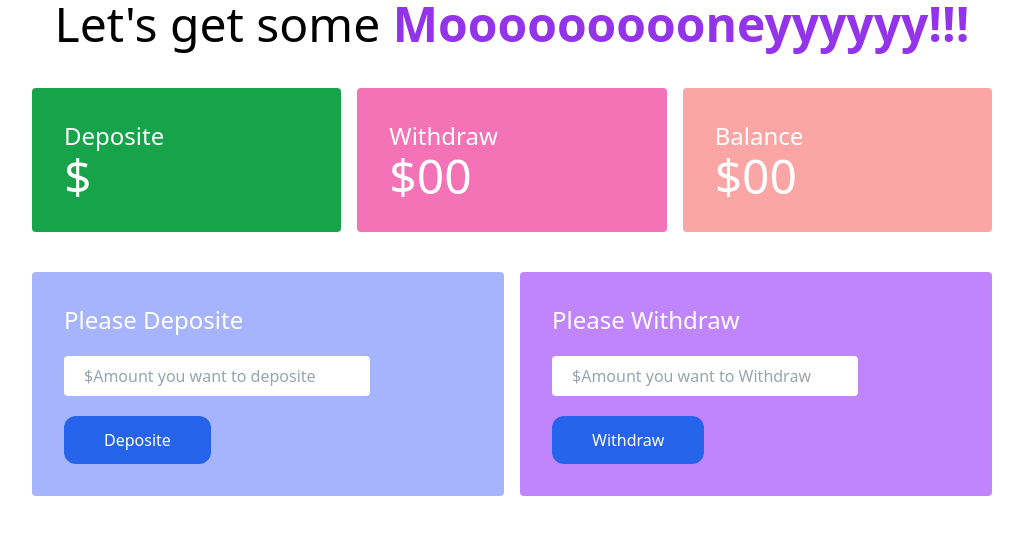
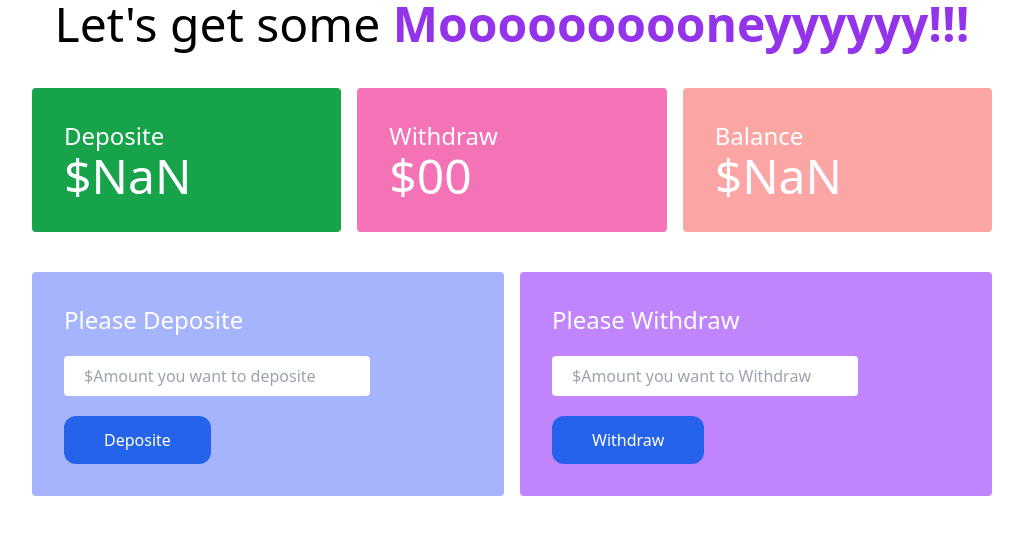
Before and after one commit to NizamUddin07/Baper_hotel, a plain HTML site: page bank.html in a window 1280 px wide. Both pictures are taken after a click on the button "Deposite". Shown: the whole page, without its empty margins (128-1151 px from the left). Drawn offline with nearby package versions, Linux system fonts and the light colour scheme.

Commit message:
calculation added for diposite and total balance

```diff
--- a/Js/deposite.js
+++ b/Js/deposite.js
@@ -1,14 +1,52 @@
 document.getElementById('btn-deposite').addEventListener('click', function(){
 
     const depositeField = document.getElementById('deposite-field');
-    const depositeAmount = depositeField.value;
+    const newdepositeAmountString = depositeField.value;
+    const newdepositeAmount = parseFloat(newdepositeAmountString);
+
 
 
     // deposite total
 
     const depositeTotalElement = document.getElementById('deposite-total');
-    const depositedTotal = depositeTotalElement.innerText;
-    depositeTotalElement.innerText =   depositeAmount;
+    const previousdepositedTotalString = depositeTotalElement.innerText;
+    const previousdepositedTotal = parseFloat(previousdepositedTotalString);
+
+
+    const currentDepositetotal = previousdepositedTotal + newdepositeAmount;
+
+    depositeTotalElement.innerText= currentDepositetotal;
+
+
+
+
+
+
+
+
+
+
+
+
+
+
+    // balance total
+
+    const balancetoalElement= document.getElementById('total-balance');
+    const previousBalanceTotalString = balancetoalElement.innerText;
+    const previousBalanceTotal = parseFloat(previousBalanceTotalString);
+
+
+
+    // calculate current total
+    const currentTotalBalance = previousBalanceTotal + newdepositeAmount;
+
+
+    // set the value to show on website
+    balancetoalElement.innerText = currentTotalBalance;
+
+    // delete value
+    depositeField.value = '';
 
 
 })
--- a/bank.html
+++ b/bank.html
@@ -23,8 +23,8 @@
             <h2 class="text-5xl">$00</h2>
         </div>
         <div class="bg-red-300 p-8 rounded">
-            <h4 class="text-2xl">Balance</h4>
-            <h2 class="text-5xl">$00</h2>
+            <h4    class="text-2xl">Balance</h4>
+            <h2 class="text-5xl">$<span id="total-balance">623</span></h2>
         </div>
     </div>
     <!-- Deposite Section -->
```
